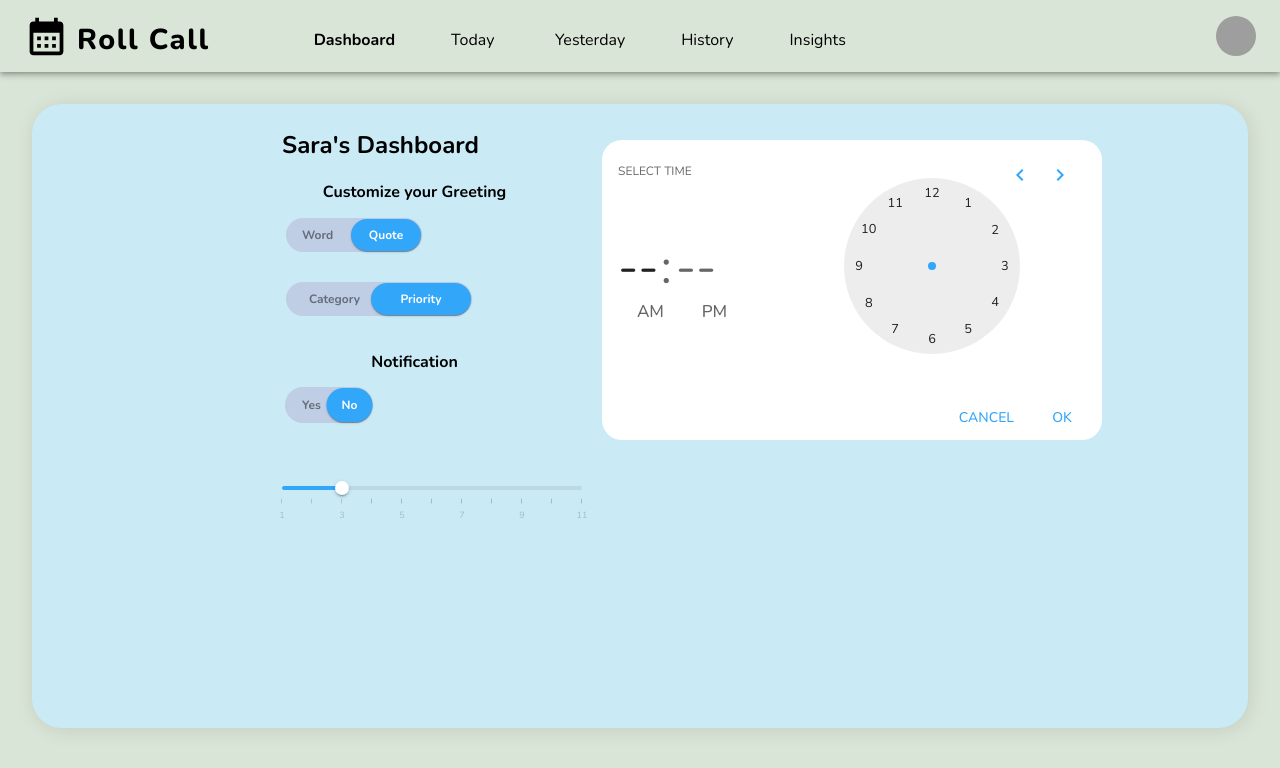
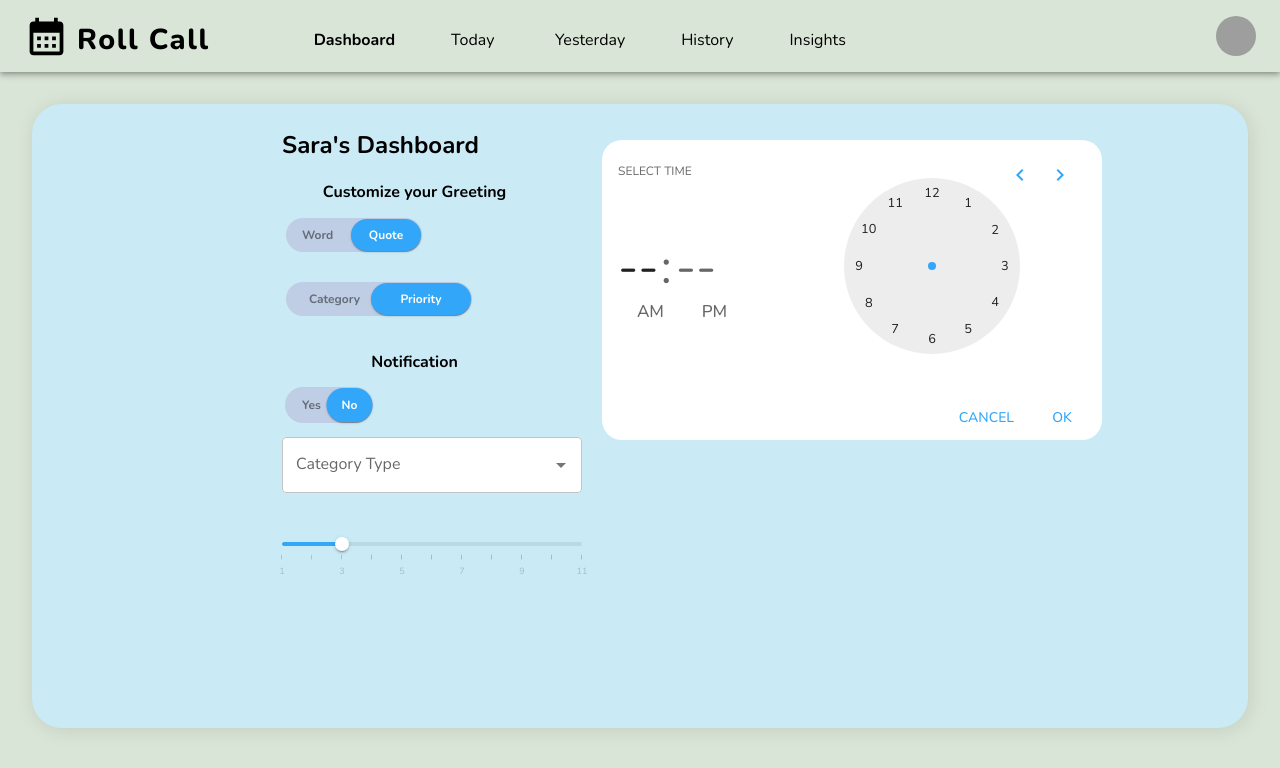
Before and after one commit to KarolinaTchiling/project-roll-call, a React (Vite) app in the folder frontend/: page /dashboard in a window 1280 px wide. Shown: the top 768 px of the page. Built offline with nearby package versions, Linux system fonts and the light colour scheme; grey boxes are pictures that could not be loaded.

Commit message:
21--Connections to autocomlete drop down and few changes

```diff
--- a/frontend/src/pages/DashboardPage.tsx
+++ b/frontend/src/pages/DashboardPage.tsx
@@ -6,6 +6,7 @@ import SwitchPC from '../components/SwitchCP';
 import SwitchYesNo from '../components/SwitchYesNo';
 import SliderFG from '../components/SliderFG';
 import TimeBubble from '../components/TimeBubble';
+import AutoCompleteCE from '../components/AutocompleteCE'
 
 const DashboardPage = () => {
   return (
@@ -25,6 +26,7 @@ const DashboardPage = () => {
                       <SwitchWQ/>
                       <SwitchPC/>
                       <SwitchYesNo/>
+                      <AutoCompleteCE/>
 
                       <div className="mt-9">
                         <SliderFG/>
```
